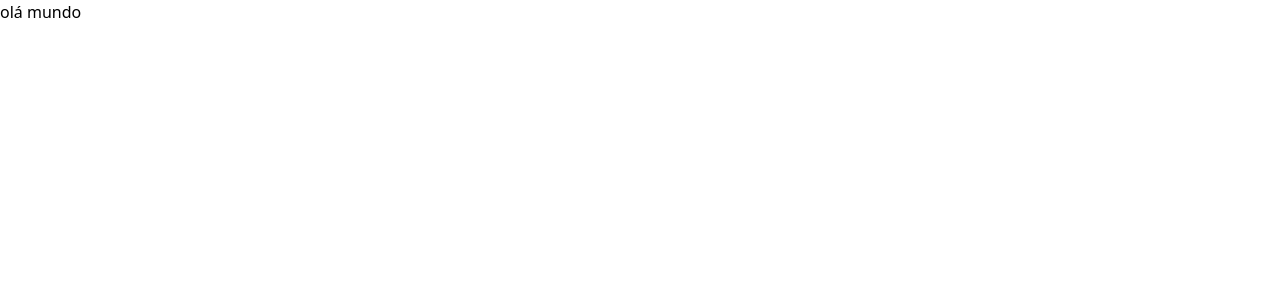
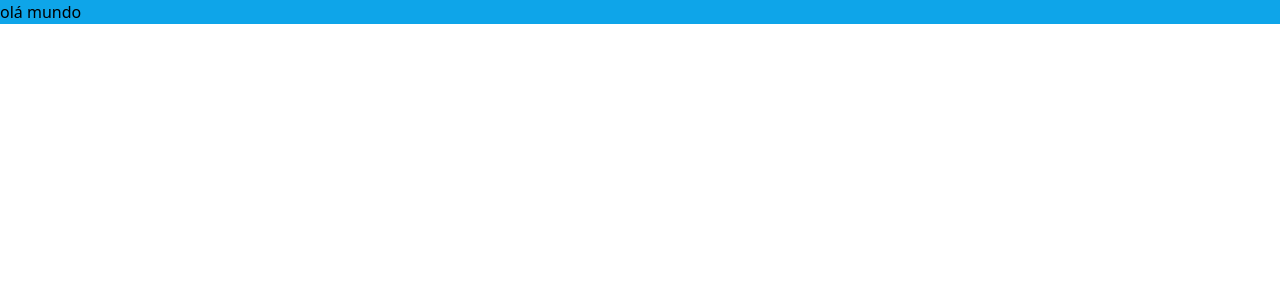
Before and after one commit to beno1234/Sorridents_Lp, a Next.js app: page / in a window 1280 px wide. Shown: the top 300 px of the page. Built offline with nearby package versions, Linux system fonts and the light colour scheme.

Commit message:
teste git push

```diff
--- a/pages/index.tsx
+++ b/pages/index.tsx
@@ -1,7 +1,7 @@
 
 export default function Home() {
   return (
-    <div>
+    <div className="bg-sky-500">
       olá mundo
     </div>
   )
```
